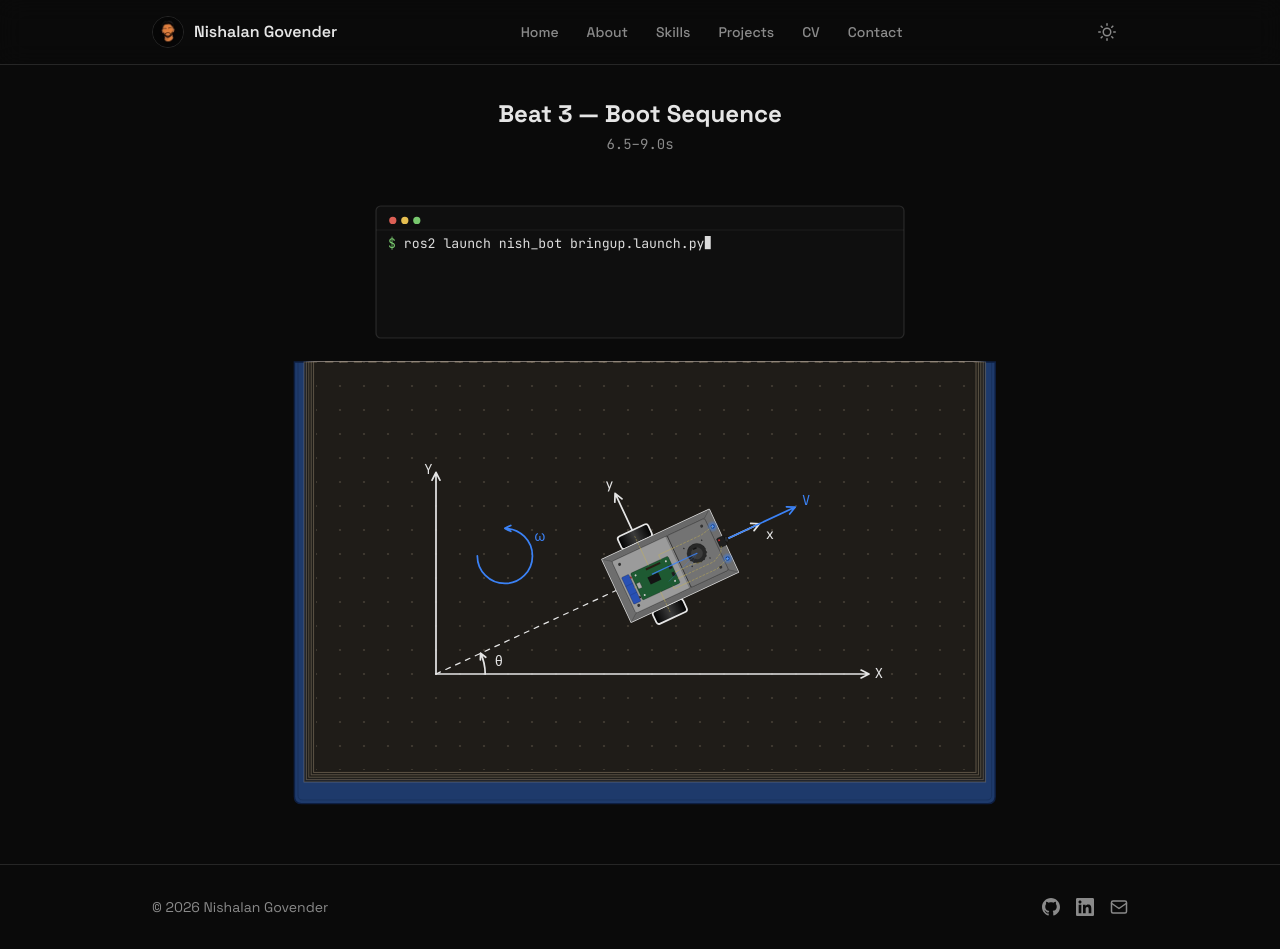
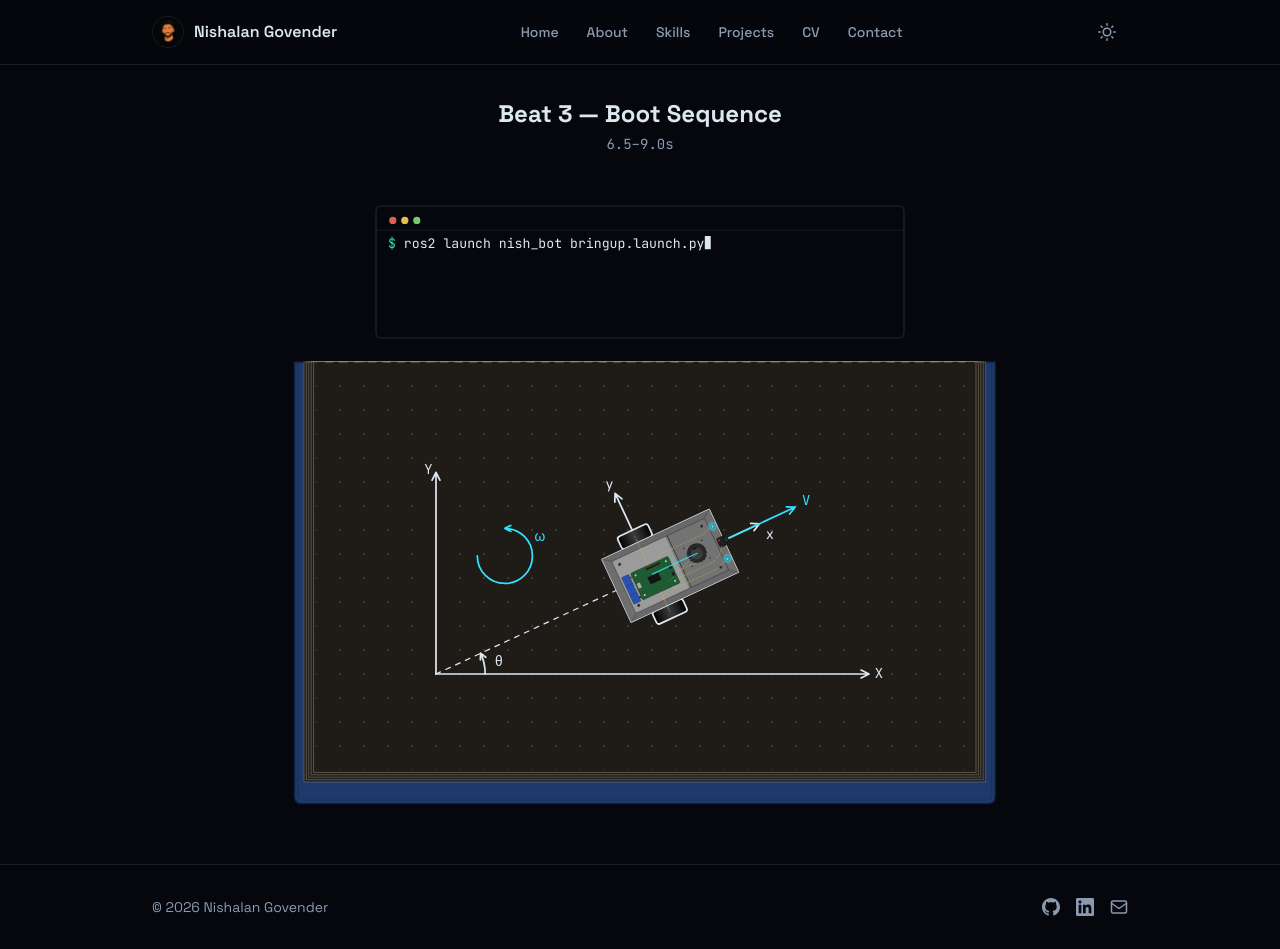
Before and after one commit to nishalangovender/nishalangovender.com, a Next.js app: page /hero-loop-preview/beat-3 in a window 1280 px wide. Both pictures are taken after a click on the button 1107 px from the left and 32 px from the top of the page. Built offline with nearby package versions, Linux system fonts and the light colour scheme; no server answers.

Commit message:
feat: nish-arc palette for dark theme and code blocks

```diff
--- a/src/app/blog/[slug]/page.tsx
+++ b/src/app/blog/[slug]/page.tsx
@@ -8,6 +8,7 @@ import { BackLink } from "@/components/ui/BackLink";
 import { Eyebrow } from "@/components/ui/Eyebrow";
 import { PageSection } from "@/components/ui/PageSection";
 import { formatPostDate, getAllSlugs, getPostBySlug } from "@/lib/blog";
+import { nishArc } from "@/lib/shiki/nish-arc";
 
 type RouteParams = { slug: string };
 
@@ -97,7 +98,7 @@ export default async function BlogPostPage({
                 [
                   rehypePrettyCode,
                   {
-                    theme: { light: "github-light", dark: "github-dark" },
+                    theme: { light: "github-light", dark: nishArc },
                     keepBackground: false,
                   },
                 ],
--- a/src/app/globals.css
+++ b/src/app/globals.css
@@ -9,8 +9,14 @@
   --accent-dark: #0047B3;
   --surface: #FFFFFF;
   --muted: #6B6B6B;
+  --muted-dim: #8A8A8A;
   --border: #E5E7EB;
+  --focus: #0066FF;
   --blueprint-line: rgba(0, 102, 255, 0.06);
+  --terminal-bg: #0F0F0F;
+  --terminal-border: rgba(255, 255, 255, 0.12);
+  --terminal-text: #DCDCDC;
+  --terminal-prompt: #78C86E;
   --notebook-page: #F5EFE0;
   --notebook-page-dot: rgba(60, 45, 20, 0.22);
   --notebook-page-shadow: rgba(60, 45, 20, 0.18);
@@ -37,15 +43,21 @@
 
 /* ── Dark theme (explicit toggle) ── */
 [data-theme="dark"] {
-  --background: #0A0A0A;
-  --foreground: #E5E5E5;
-  --accent: #3B82F6;
-  --accent-light: #1E3A5F;
-  --accent-dark: #60A5FA;
-  --surface: #141414;
-  --muted: #8A8A8A;
-  --border: #262626;
-  --blueprint-line: rgba(59, 130, 246, 0.08);
+  --background: #05070D;
+  --foreground: #DDE7F0;
+  --accent: #33E1FF;
+  --accent-light: #0E2A33;
+  --accent-dark: #7BEBFF;
+  --surface: #0B1017;
+  --muted: #8A9BB0;
+  --muted-dim: #5C6B7D;
+  --border: #16202B;
+  --focus: #2F81FF;
+  --blueprint-line: rgba(51, 225, 255, 0.07);
+  --terminal-bg: #05070D;
+  --terminal-border: rgba(221, 231, 240, 0.14);
+  --terminal-text: #DDE7F0;
+  --terminal-prompt: #2EE6A8;
   --notebook-page: #1F1C18;
   --notebook-page-dot: rgba(200, 180, 150, 0.22);
   --notebook-page-shadow: rgba(0, 0, 0, 0.5);
@@ -64,24 +76,30 @@
   --factory-lane: rgba(220, 170, 30, 0.7);
   --factory-room: #3A3834;
   --factory-room-edge: rgba(200, 200, 200, 0.5);
-  --prof-advanced: #34D399;
-  --prof-proficient: #38BDF8;
-  --prof-competent: #FBBF24;
-  --prof-familiar: #CBD5E1;
+  --prof-advanced: #2EE6A8;
+  --prof-proficient: #33E1FF;
+  --prof-competent: #FFB339;
+  --prof-familiar: #8A9BB0;
 }
 
 /* ── Dark theme (system preference fallback before JS loads) ── */
 @media (prefers-color-scheme: dark) {
   :root:not([data-theme="light"]) {
-    --background: #0A0A0A;
-    --foreground: #E5E5E5;
-    --accent: #3B82F6;
-    --accent-light: #1E3A5F;
-    --accent-dark: #60A5FA;
-    --surface: #141414;
-    --muted: #8A8A8A;
-    --border: #262626;
-    --blueprint-line: rgba(59, 130, 246, 0.08);
+    --background: #05070D;
+    --foreground: #DDE7F0;
+    --accent: #33E1FF;
+    --accent-light: #0E2A33;
+    --accent-dark: #7BEBFF;
+    --surface: #0B1017;
+    --muted: #8A9BB0;
+    --muted-dim: #5C6B7D;
+    --border: #16202B;
+    --focus: #2F81FF;
+    --blueprint-line: rgba(51, 225, 255, 0.07);
+    --terminal-bg: #05070D;
+    --terminal-border: rgba(221, 231, 240, 0.14);
+    --terminal-text: #DDE7F0;
+    --terminal-prompt: #2EE6A8;
     --notebook-page: #1F1C18;
     --notebook-page-dot: rgba(200, 180, 150, 0.22);
     --notebook-page-shadow: rgba(0, 0, 0, 0.5);
@@ -100,10 +118,10 @@
     --factory-lane: rgba(220, 170, 30, 0.7);
     --factory-room: #3A3834;
     --factory-room-edge: rgba(200, 200, 200, 0.5);
-    --prof-advanced: #34D399;
-    --prof-proficient: #38BDF8;
-    --prof-competent: #FBBF24;
-    --prof-familiar: #CBD5E1;
+    --prof-advanced: #2EE6A8;
+    --prof-proficient: #33E1FF;
+    --prof-competent: #FFB339;
+    --prof-familiar: #8A9BB0;
   }
 }
 
@@ -115,7 +133,9 @@
   --color-accent-dark: var(--accent-dark);
   --color-surface: var(--surface);
   --color-muted: var(--muted);
+  --color-muted-dim: var(--muted-dim);
   --color-border: var(--border);
+  --color-focus: var(--focus);
   --font-sans: var(--font-space-grotesk);
   --font-mono: var(--font-jetbrains-mono);
 }
@@ -155,9 +175,14 @@ button, a, [role="button"] {
   -webkit-tap-highlight-color: transparent;
 }
 
-/* ── Focus-visible: consistent accent ring across the site ── */
+/* ── Focus-visible: consistent focus ring across the site ──
+ * The ring uses `--focus` rather than `--accent` because the dark theme's cyan
+ * accent reads as decoration against the near-black background; the focus blue
+ * stays legible in both themes. In light mode `--focus` is the light accent, so
+ * the ring is unchanged there.
+ */
 :focus-visible {
-  outline: 2px solid var(--accent);
+  outline: 2px solid var(--focus);
   outline-offset: 2px;
   border-radius: 4px;
 }
@@ -316,14 +341,20 @@ button, a, [role="button"] {
   color: var(--muted);
 }
 /* Light/dark code theme switch via rehype-pretty-code */
-.prose-blog [data-theme="dark"] {
-  display: none;
+/* rehype-pretty-code with a light+dark theme pair emits both colours as custom
+   properties on every token (`--shiki-light` / `--shiki-dark`) rather than two
+   duplicate blocks, so the theme switch is a variable pick, not a display
+   toggle. Without these rules the tokens carry no `color` at all. */
+.prose-blog [data-theme] span {
+  color: var(--shiki-light);
 }
-[data-theme="dark"] .prose-blog [data-theme="light"] {
-  display: none;
+[data-theme="dark"] .prose-blog [data-theme] span {
+  color: var(--shiki-dark);
 }
-[data-theme="dark"] .prose-blog [data-theme="dark"] {
-  display: initial;
+@media (prefers-color-scheme: dark) {
+  :root:not([data-theme="light"]) .prose-blog [data-theme] span {
+    color: var(--shiki-dark);
+  }
 }
 
 /* ── Reduced motion: shut down lingering transitions/animations ── */
@@ -374,12 +405,20 @@ button, a, [role="button"] {
     --background: #ffffff;
     --foreground: #000000;
     --muted: #444444;
+    --muted-dim: #666666;
     --surface: #ffffff;
     --border: #cccccc;
+    --focus: #000000;
     --accent: #000000;
     --accent-light: #ffffff;
     --accent-dark: #000000;
     --blueprint-line: transparent;
+    /* The hero-loop terminal is an illustration, not chrome — on paper it
+       inverts to black-on-white like everything else. */
+    --terminal-bg: #ffffff;
+    --terminal-border: #cccccc;
+    --terminal-text: #000000;
+    --terminal-prompt: #000000;
   }
 
   html,
--- a/src/components/sections/hero-loop/beats/Terminal.tsx
+++ b/src/components/sections/hero-loop/beats/Terminal.tsx
@@ -68,11 +68,11 @@ export function Terminal({
         width={width}
         height={height}
         rx={4}
-        fill="rgb(15, 15, 15)"
-        stroke="rgba(255,255,255,0.12)"
+        fill="var(--terminal-bg)"
+        stroke="var(--terminal-border)"
         strokeWidth={1}
       />
-      {/* Traffic-light dots */}
+      {/* Traffic-light dots — literal macOS chrome, not theme colour. */}
       <circle cx={x + 14} cy={y + 12} r={3} fill="rgb(220, 95, 85)" />
       <circle cx={x + 24} cy={y + 12} r={3} fill="rgb(230, 190, 80)" />
       <circle cx={x + 34} cy={y + 12} r={3} fill="rgb(120, 200, 110)" />
@@ -82,7 +82,7 @@ export function Terminal({
         y1={y + 20}
         x2={x + width}
         y2={y + 20}
-        stroke="rgba(255,255,255,0.1)"
+        stroke="var(--terminal-border)"
         strokeWidth={0.5}
       />
 
@@ -98,13 +98,13 @@ export function Terminal({
             stroke="none"
           >
             {line.prompt && (
-              <tspan x={textStartX} fill="rgb(120, 200, 110)">
+              <tspan x={textStartX} fill="var(--terminal-prompt)">
                 {line.prompt}
               </tspan>
             )}
             <tspan
               x={line.prompt ? undefined : textStartX}
-              fill={line.color ?? "rgb(220, 220, 220)"}
+              fill={line.color ?? "var(--terminal-text)"}
             >
               {line.text}
             </tspan>
@@ -119,7 +119,7 @@ export function Terminal({
           y={cursorY}
           width={CHAR_W * 0.75}
           height={fontSize}
-          fill="rgb(220, 220, 220)"
+          fill="var(--terminal-text)"
         />
       )}
     </g>
--- /dev/null
+++ b/src/lib/shiki/nish-arc.ts
@@ -0,0 +1,89 @@
+import type { ThemeRegistrationRaw } from "shiki";
+
+/**
+ * `nish-arc` — the dark-mode syntax theme for blog code blocks, built from the
+ * site's dark palette so highlighted code sits in the same colour world as the
+ * page around it.
+ *
+ * Every foreground here clears 4.5:1 against the theme background (#05070D),
+ * including comments — the palette's `--muted-dim` (#5C6B7D) is decorative only
+ * and lands at 3.7:1, so comments use the lifted #7A8A9C (5.7:1) instead.
+ *
+ * Token rules live under `settings` rather than the VS Code `tokenColors` alias:
+ * shiki copies `tokenColors` into `settings` at load time, and `settings` is the
+ * field its `ThemeRegistrationRaw` type actually requires.
+ */
+export const nishArc = {
+  name: "nish-arc",
+  type: "dark",
+  colors: {
+    "editor.background": "#05070D",
+    "editor.foreground": "#DDE7F0",
+  },
+  settings: [
+    {
+      scope: ["comment", "punctuation.definition.comment"],
+      settings: { foreground: "#7A8A9C" },
+    },
+    {
+      scope: ["string", "string.quoted", "string.template", "meta.embedded.assembly"],
+      settings: { foreground: "#2EE6A8" },
+    },
+    {
+      scope: [
+        "constant",
+        "constant.numeric",
+        "constant.language",
+        "constant.character.escape",
+        "variable.other.constant",
+      ],
+      settings: { foreground: "#FFB339" },
+    },
+    {
+      scope: ["keyword", "storage", "storage.type", "storage.modifier", "keyword.operator"],
+      settings: { foreground: "#33E1FF" },
+    },
+    {
+      scope: ["entity.name.function", "support.function", "meta.function-call"],
+      settings: { foreground: "#7BEBFF" },
+    },
+    {
+      scope: ["variable", "variable.parameter", "meta.definition.variable", "support.variable"],
+      settings: { foreground: "#DDE7F0" },
+    },
+    {
+      scope: [
+        "entity.name.type",
+        "entity.name.class",
+        "entity.other.inherited-class",
+        "support.class",
+        "support.type",
+      ],
+      settings: { foreground: "#FFB339" },
+    },
+    {
+      scope: ["entity.name.tag", "entity.other.attribute-name"],
+      settings: { foreground: "#33E1FF" },
+    },
+    {
+      scope: ["invalid", "invalid.illegal", "invalid.deprecated"],
+      settings: { foreground: "#FF4D6D" },
+    },
+    {
+      scope: ["punctuation", "meta.brace", "punctuation.separator", "punctuation.terminator"],
+      settings: { foreground: "#8A9BB0" },
+    },
+    {
+      scope: ["markup.heading", "entity.name.section"],
+      settings: { foreground: "#33E1FF", fontStyle: "bold" },
+    },
+    {
+      scope: ["markup.inserted", "meta.diff.header.to-file"],
+      settings: { foreground: "#2EE6A8" },
+    },
+    {
+      scope: ["markup.deleted", "meta.diff.header.from-file"],
+      settings: { foreground: "#FF4D6D" },
+    },
+  ],
+} satisfies ThemeRegistrationRaw;
```
